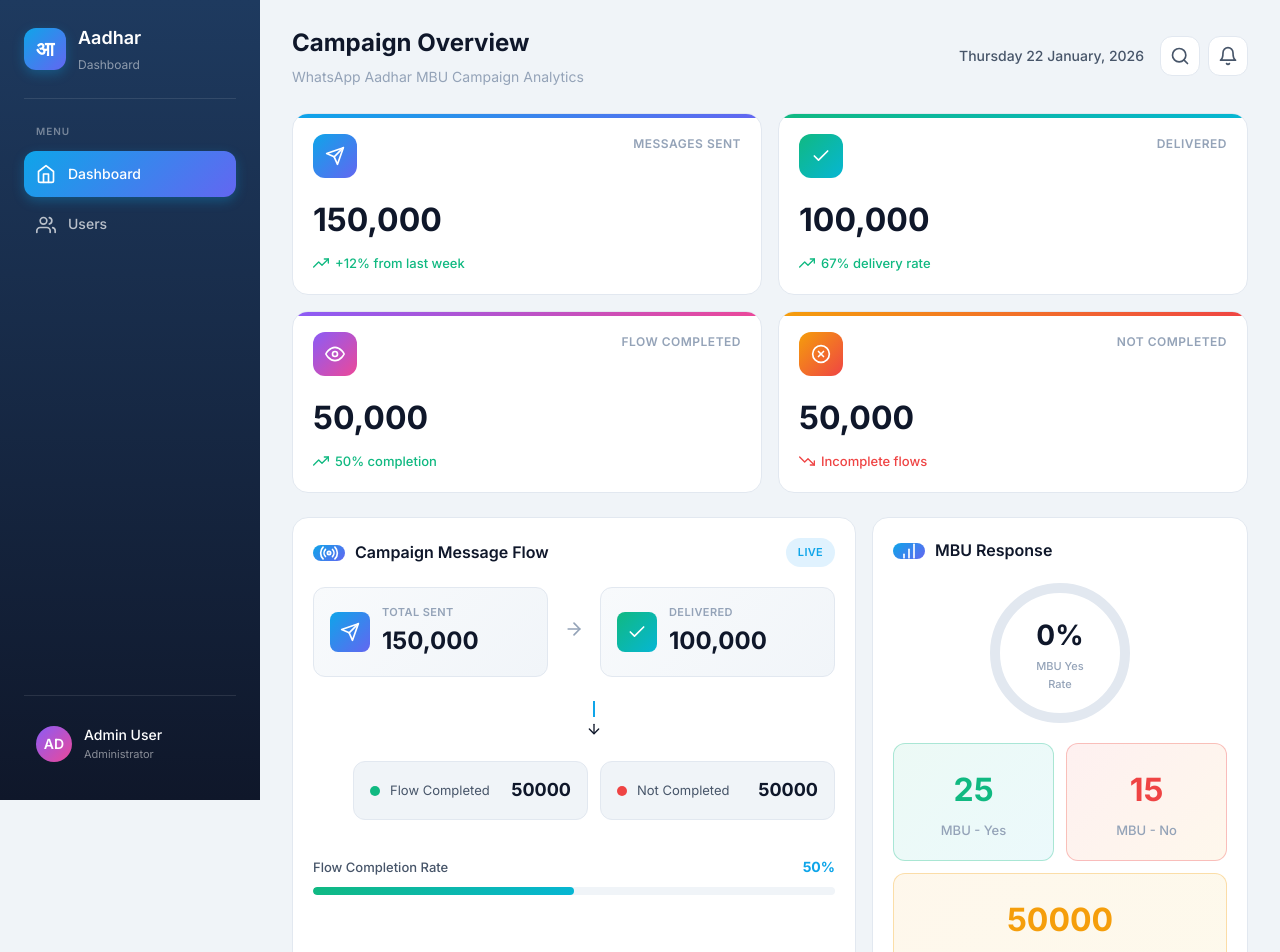
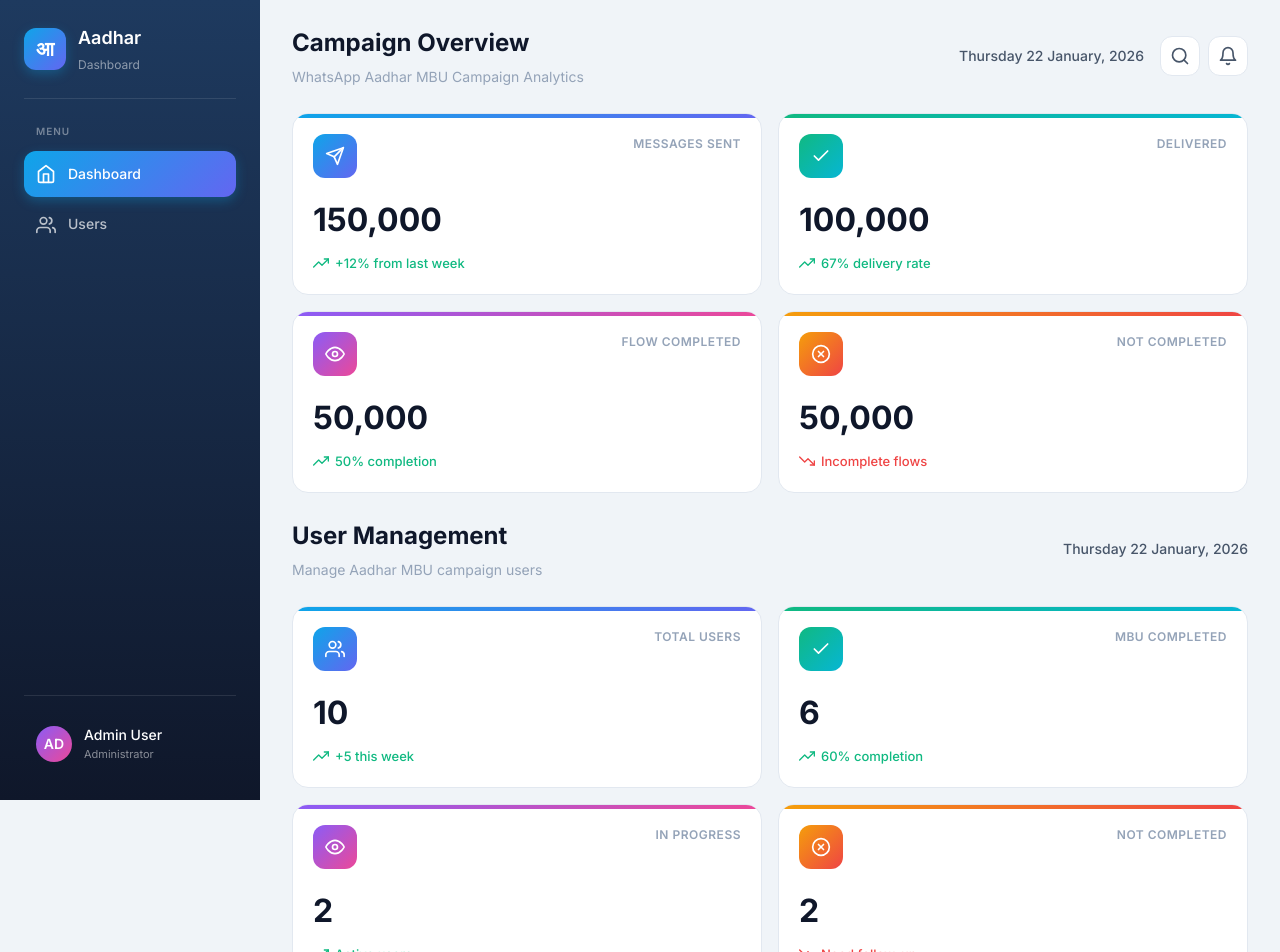
Before and after one commit to harshpardhi06/dashboard, a React (Vite) app: page / in a window 1280 px wide. Shown: the top 952 px of the page. Built offline with nearby package versions, Linux system fonts and the light colour scheme.

Commit message:
feat: create DashboardPage component to display campaign overview and analytics

```diff
--- a/src/pages/DashboardPage.jsx
+++ b/src/pages/DashboardPage.jsx
@@ -2,6 +2,7 @@
 import { StatCard } from '../components/StatCard'
 import { FlowNode } from '../components/FlowNode'
 import { CircularProgress } from '../components/CircularProgress'
+import { usersData } from '../data/mockData'
 
 export function DashboardPage({ data, animatedValues }) {
     const deliveryRate = Math.round((data.campaign.delivered / data.campaign.totalMessages) * 100)
@@ -32,6 +33,27 @@
                 <StatCard icon={Icons.Eye} label="Flow Completed" value={data.campaign.flowCompleted} change={`${completionRate}% completion`} changeType="positive" type="read" />
                 <StatCard icon={Icons.XCircle} label="Not Completed" value={animatedValues.notCompleted} change="Incomplete flows" changeType="negative" type="failed" />
             </div>
+
+            <header className="header">
+                <div className="header-left">
+                    <h1>User Management</h1>
+                    <p>Manage Aadhar MBU campaign users</p>
+                </div>
+                <div className="header-right">
+                    <div className="header-date">
+                        {new Date().toLocaleDateString('en-IN', { weekday: 'long', year: 'numeric', month: 'long', day: 'numeric' })}
+                    </div>
+                </div>
+            </header>
+
+            {/* Stats Summary */}
+            <div className="stats-grid">
+                <StatCard icon={Icons.Users} label="Total Users" value={usersData.length} change="+5 this week" changeType="positive" type="sent" />
+                <StatCard icon={Icons.Check} label="MBU Completed" value={usersData.filter(u => u.mbuStatus === 'completed').length} change="60% completion" changeType="positive" type="delivered" />
+                <StatCard icon={Icons.Eye} label="In Progress" value={usersData.filter(u => u.mbuStatus === 'pending').length} change="Active users" changeType="positive" type="read" />
+                <StatCard icon={Icons.XCircle} label="Not Completed" value={usersData.filter(u => u.mbuStatus === 'failed').length} change="Need follow-up" changeType="negative" type="failed" />
+            </div>
+
 
             {/* Content Grid */}
             <div className="content-grid">
```
